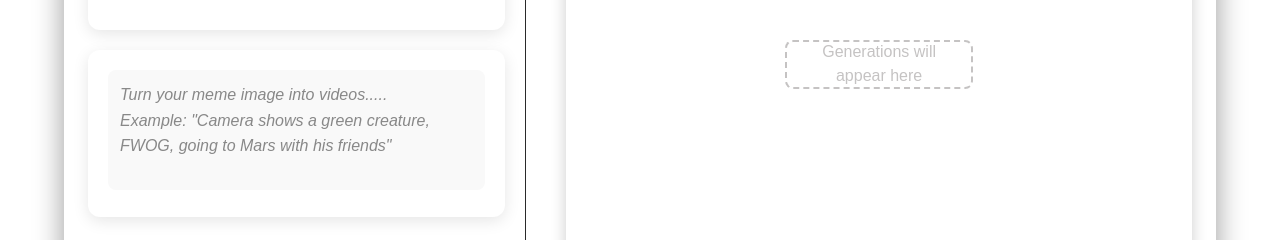
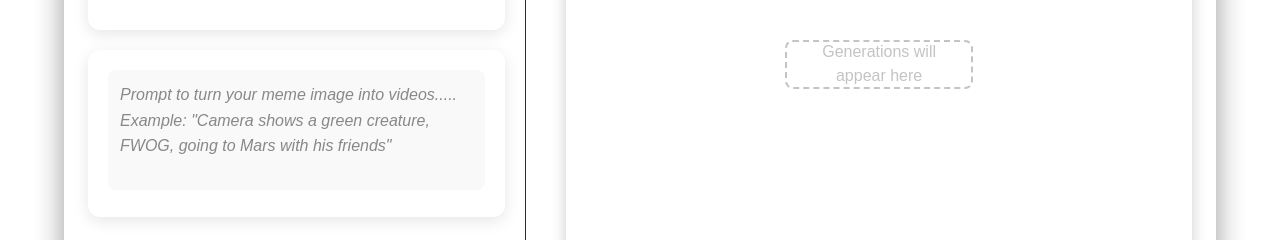
Before and after one commit to mvuthegoat/Stardom, a Next.js app: page /create-fun in a window 1280 px wide. Shown: the part 368-608 px from the top of the page. Built offline with nearby package versions, Linux system fonts and the light colour scheme.

Commit message:
fix placeholder

```diff
--- a/src/components/PromptBox/PromptBox.tsx
+++ b/src/components/PromptBox/PromptBox.tsx
@@ -15,7 +15,7 @@ const PromptBox: React.FC<PromptBoxProps> = ({ prompt, setPrompt }) => {
         onChange={(e) =>
           setPrompt(e.target.value.trim() === "" ? undefined : e.target.value)
         } // Convert empty input back to null
-        placeholder={`Turn your meme image into videos.....\nExample: "Camera shows a green creature, FWOG, going to Mars with his friends"`}
+        placeholder={`Prompt to turn your meme image into videos.....\nExample: "Camera shows a green creature, FWOG, going to Mars with his friends"`}
       />
     </div>
   );
```
